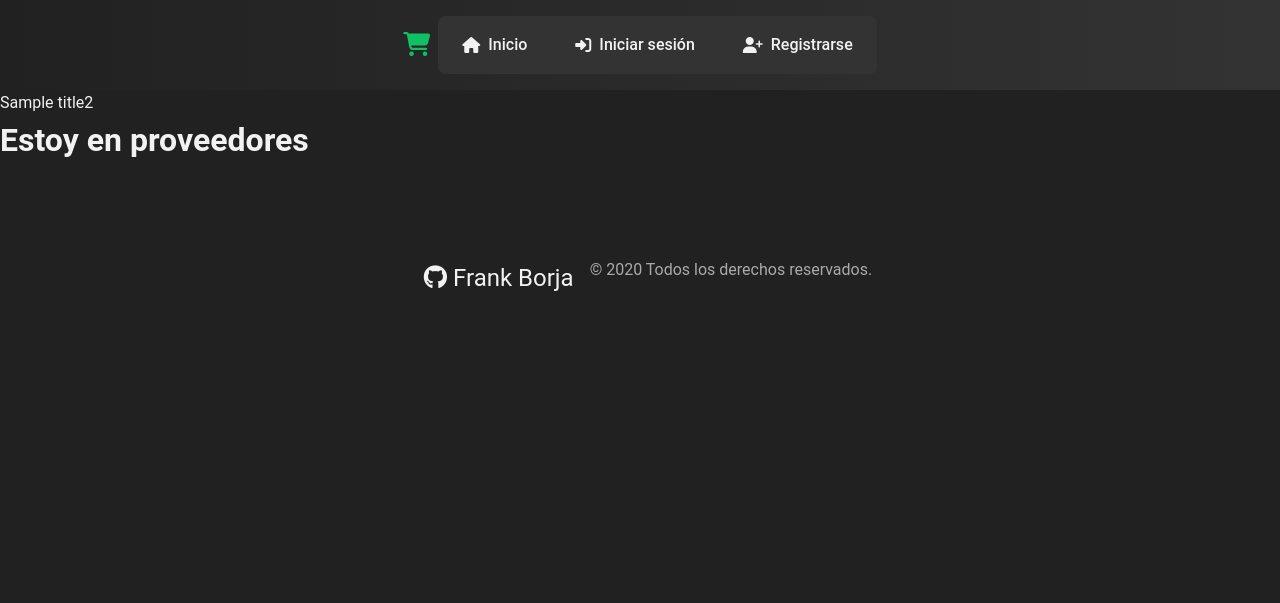
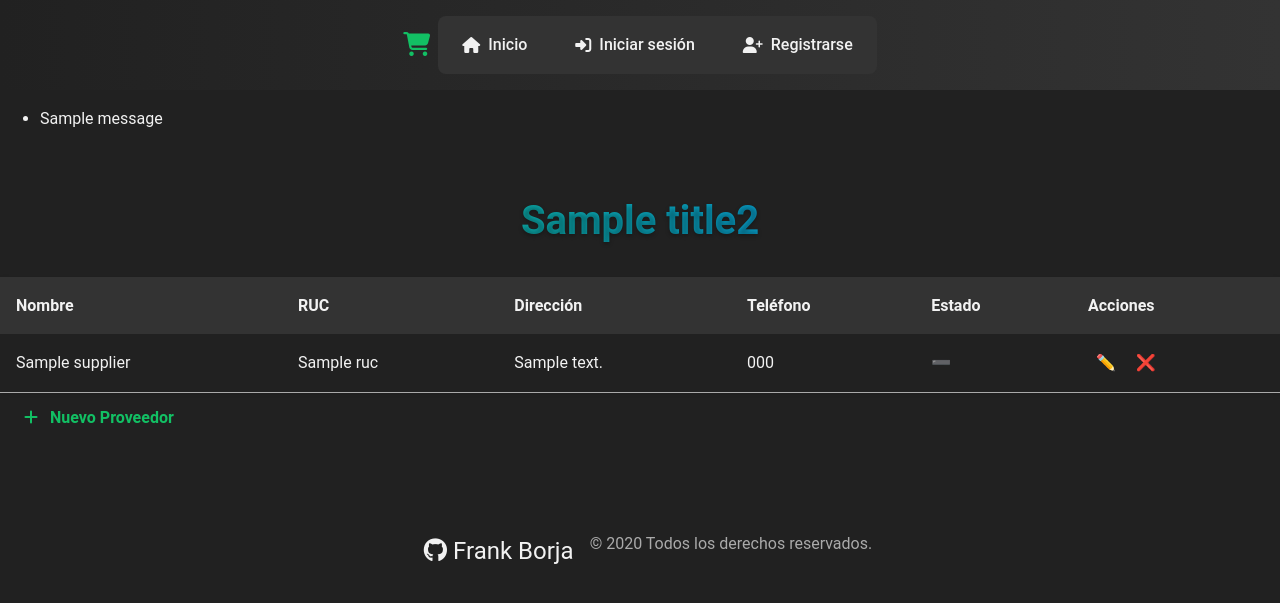
Before and after one commit to fborjaz/proy_sales_may, a Django app: template templates/core/suppliers/list.html in a window 1280 px wide. Shown: the top 603 px of the page. Run offline with Django 3.2, Linux system fonts and the light colour scheme; the template is opened without the code that fills it: most values are stand-ins (such as "Sample title", 1, 10 or a date in 2020); one stand-in notice (Sample message) is shown.

Commit message:
update Suppliers - create - list - update - form - delete

```diff
--- a/core/urls.py
+++ b/core/urls.py
@@ -19,7 +19,10 @@ urlpatterns = [
     path('brand_delete/<int:id>/', views.brand_delete, name='brand_delete'),
 
     # URLs de proveedores
-    path('supplier_list/', views.supplier_list, name='supplier_list'),
+    path('supplier_list/', views.supplier_List, name='supplier_list'),
+    path('supplier_create/', views.supplier_create, name='supplier_create'),
+    path('supplier_update/<int:id>/', views.supplier_update, name='supplier_update'),
+    path('supplier_delete/<int:id>/', views.supplier_delete, name='supplier_delete'),
 
     # URLs de categorías
     path('category_list/', views.category_list, name='category_list'),
--- a/templates/core/suppliers/list.html
+++ b/templates/core/suppliers/list.html
@@ -1,6 +1,61 @@
 {% extends 'base.html' %}
+{% load static %}
+
 {% block content %}
-  {{title2}}
-  <h2>Estoy en proveedores</h2>
 
-{% endblock content  %}
+{% if messages %}
+    <ul class="messages">
+        {% for message in messages %}
+            <li{% if message.tags %} class="{{ message.tags }}"{% endif %}>{{ message }}</li>
+        {% endfor %}
+    </ul>
+{% endif %}
+
+<div class="table-container">
+  <br>
+  <h1 class="title">{{ title2 }}</h1>
+  {% if suppliers %}
+  <table class="styled-table">
+    <thead>
+      <tr>
+        <th>Nombre</th>
+        <th>RUC</th>
+        <th>Dirección</th>
+        <th>Teléfono</th>
+        <th>Estado</th>
+        <th>Acciones</th>
+      </tr>
+    </thead>
+    <tbody>
+      {% for supplier in suppliers %}
+        <tr>
+          <td>{{ supplier.name }}</td>
+          <td>{{ supplier.ruc }}</td>
+          <td>{{ supplier.address }}</td>
+          <td>{{ supplier.phone }}</td>
+          <td>
+            {% if supplier.state %}
+              ✔
+            {% else %}
+              ➖
+            {% endif %}
+          </td>
+          <td>
+            <a href="{% url 'core:supplier_update' supplier.pk %}">✏️</a>
+            <a href="{% url 'core:supplier_delete' supplier.pk %}">❌</a>
+          </td>
+        </tr>
+      {% endfor %}
+    </tbody>
+  </table>
+  {% else %}
+  <h2 style="display: flex; justify-content: center; color: crimson;">No hay proveedores</h2>
+  {% endif %}
+
+  <div class="form-group">
+    <a class="btn blue" href="{% url 'core:supplier_create' %}">
+      <i class="fas fa-plus"></i>  Nuevo Proveedor
+    </a>
+  </div>
+</div>
+{% endblock content %}
```
Also changed, not shown: core/views.py (+46 -6 lines), templates/core/suppliers/delete.html (added, +12 -0 lines), templates/core/suppliers/form.html (added, +23 -0 lines).
